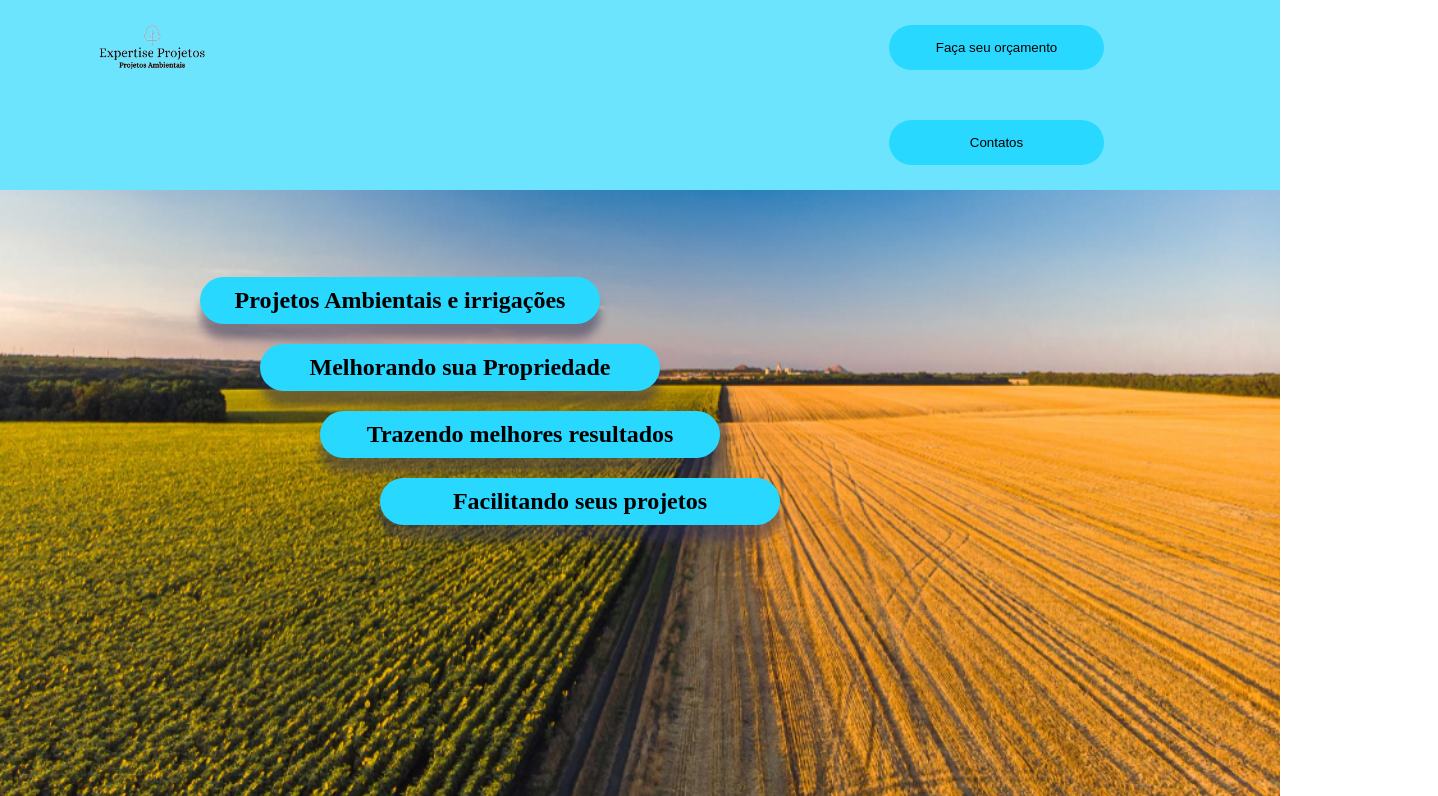
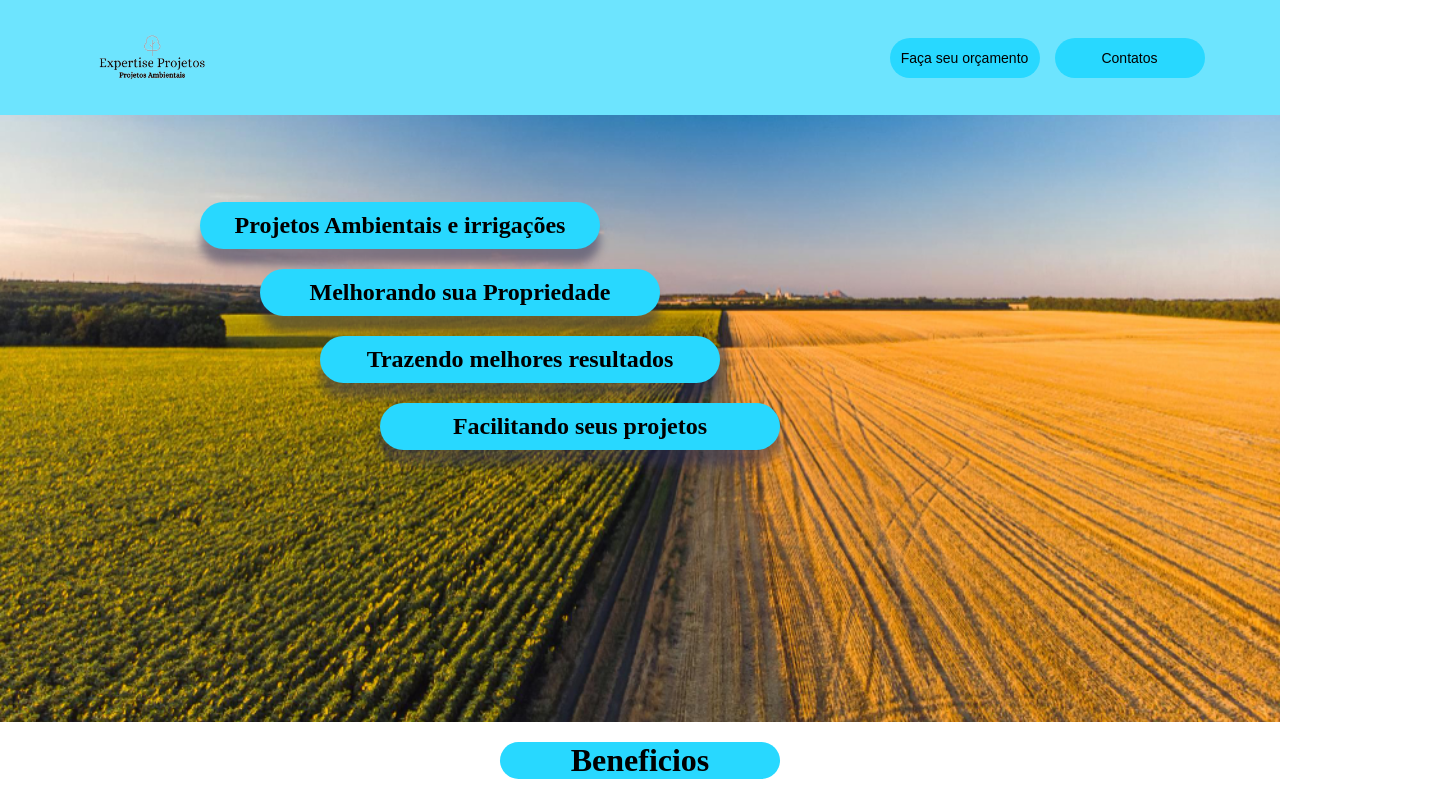
Before and after one commit to artursou/Expertise-web, a plain HTML site: page Index.html in a window 1280 px wide. Shown: the top 796 px of the page, 1438 px wide, since content can reach past the window. Drawn offline with Linux system fonts and the light colour scheme.

Commit message:
comitt changes css 1450px

```diff
--- a/style.css
+++ b/style.css
@@ -229,6 +229,40 @@
     height: 100px;
 }
 
+@media (max-width: 1450px) {
+
+    #header {
+        display: flex;
+        flex-direction: row;
+        align-items: center;
+        padding: 10px 0;
+    }
+
+    #headerButtons {
+        display: flex; /* Continua como flexbox para os botões */
+        gap: 15px; /* Espaço entre os botões */
+        justify-content: center; /* Centraliza os botões dentro do seu container */
+        width: 100%; /* Ocupa a largura total para ajudar na centralização */
+    }
+
+    #buttonHeaderOrcamento,
+    #buttonHeaderContatos {
+        width: 150px; /* Reduzindo a largura dos botões para 1450px */
+        height: 40px;
+        font-size: 14px;
+        margin: 0; /* Garante que não haja margens extras */
+    }
+
+
+    #benefitsTextH1 {
+        margin: 20px 500px;
+    }
+
+    .benefitsImg{
+        width: 300px;
+    }
+}
+
 /* Media Queries para telas menores */
 @media (max-width: 1200px) {
     #header {
@@ -332,7 +366,7 @@
     }
 
     .benefitsImg{
-        margin: 15px 0;
+        width: 20px;
     }
 
     #explanatoryGridInfo {
```
